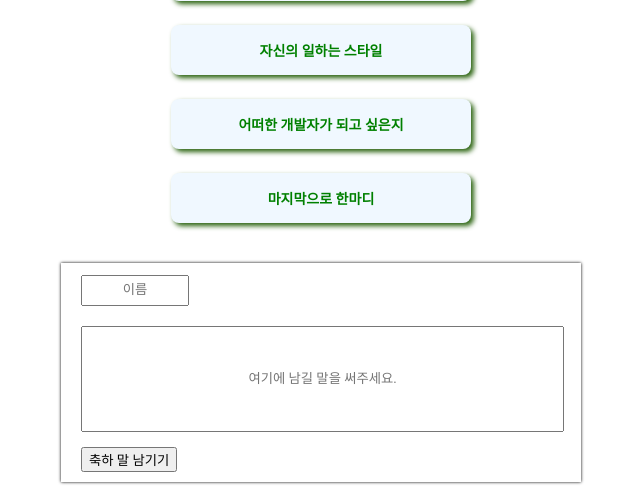
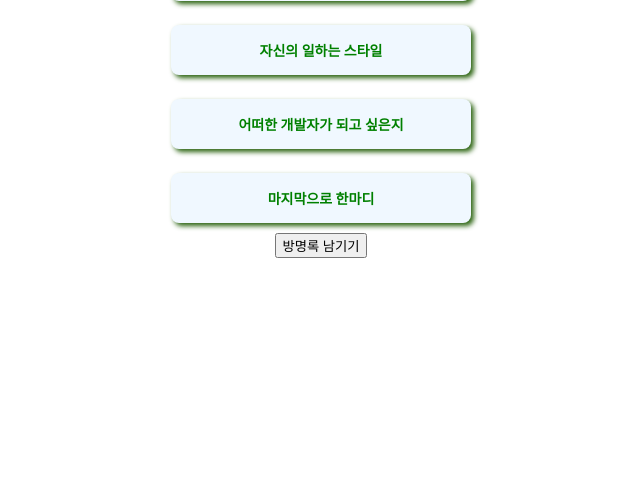
Before and after one commit to luciasty/teamIntroduction, a Flask app: template templates/profile.html in a window 1280 px wide. Shown: the part 770-1272 px from the top of the page, without its empty margins (319-959 px from the left). After the commit the page ends 1028 px from the top, so only its background shows below. Run offline with Flask 2, Linux system fonts and the light colour scheme; the template is opened without the code that fills it, so the values that code supplies are empty; some web fonts are replaced.

Commit message:
프로필페이지의 방명록 칸 닫기,열기 그리고 각 메인페이지 날씨를 자동으로 출력해주는 기능 구현

```diff
--- a/app.py
+++ b/app.py
@@ -1,13 +1,16 @@
 from flask import Flask, render_template, jsonify, request
 from pymongo import MongoClient
 
-client = MongoClient("mongodb+srv://test:sparta@cluster0.ai4u91k.mongodb.net/?retryWrites=true&w=majority")
+client = MongoClient(
+    "mongodb+srv://test:sparta@cluster0.ai4u91k.mongodb.net/?retryWrites=true&w=majority")
 db = client.dbsparta
 app = Flask(__name__)
+
 
 @app.route("/")
 def home():
     return render_template("index.html")
+
 
 @app.route("/creat-member", methods=["POST"])
 def creat_member():
@@ -18,7 +21,6 @@ def creat_member():
     goals_receive = request.form["goals_give"]
     appointment_receive = request.form["appointment_give"]
     sns_receive = request.form["sns_give"]
-
 
     doc = {
         "image": image_receive,
--- a/templates/profile.html
+++ b/templates/profile.html
@@ -4,6 +4,7 @@
     <meta charset="UTF-8">
     <meta http-equiv="X-UA-Compatible" content="IE=edge">
     <meta name="viewport" content="width=device-width, initial-scale=1.0">
+    <script src="https://ajax.googleapis.com/ajax/libs/jquery/3.5.1/jquery.min.js"></script>
     <title>4조 프로필</title>
     <style>
         @import url('https://cdn.jsdelivr.net/gh/orioncactus/pretendard/dist/web/static/pretendard.css');
@@ -83,10 +84,23 @@
 
             box-shadow: 0px 0px 3px 0px black;
             padding: 10px;
+            display: none;
         }
 
         .mypost > button {
             margin: 5px auto auto 10px;
+            border-radius: 10px;
+            border: 1px solid white;
+        }
+
+        .hidebutton {
+            margin: 5px auto auto 10px;
+            border-radius: 10px;
+            background-color:  transparent;
+        }
+
+        .mypost > button:hover {
+            border: 2px solid white;
         }
 
         .mycards {
@@ -113,6 +127,15 @@
         }
 
     </style>
+    <script>
+        function hide_comment(){
+        $('#방명록박스').hide()
+        }
+
+        function open_comment(){
+        $('#방명록박스').show()
+        }
+    </script>
 </head>
 <body>
 <div class="wrap">
@@ -123,15 +146,17 @@
     <p class="userText"> 자신의 일하는 스타일</p>
     <p class="userText"> 어떠한 개발자가 되고 싶은지</p>
     <p class="userText"> 마지막으로 한마디</p>
+    <button onclick="open_comment()" type="button">방명록 남기기</button>
 </div>
-<div class="mypost">
+<div class="mypost" id="방명록박스">
     <div>
         <input type="text" class="text" id="name" placeholder="이름">
     </div>
      <div>
          <input type="text" class="textbox" placeholder="여기에 남길 말을 써주세요."id="comment">
      </div>
-    <button onclick="save_comment()" type="button">축하 말 남기기</button>
+    <button onclick="save_comment()" type="button">방명록 남기기</button>
+    <button onclick="hide_comment()" class="hidebutton" type="button">닫기</button>
 </div>
 </body>
 </html>
```
Also changed, not shown: static/script.js (+36 -0 lines), templates/index.html (+5 -3 lines).
